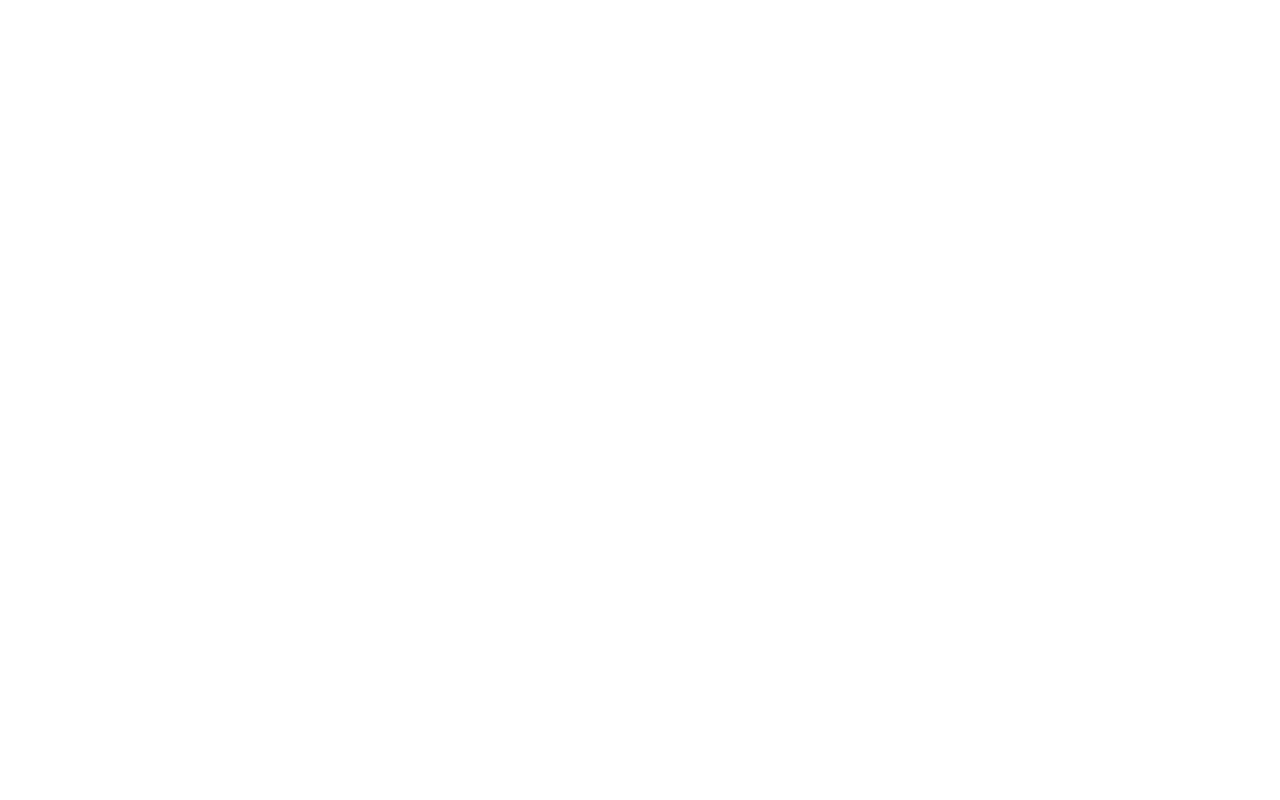
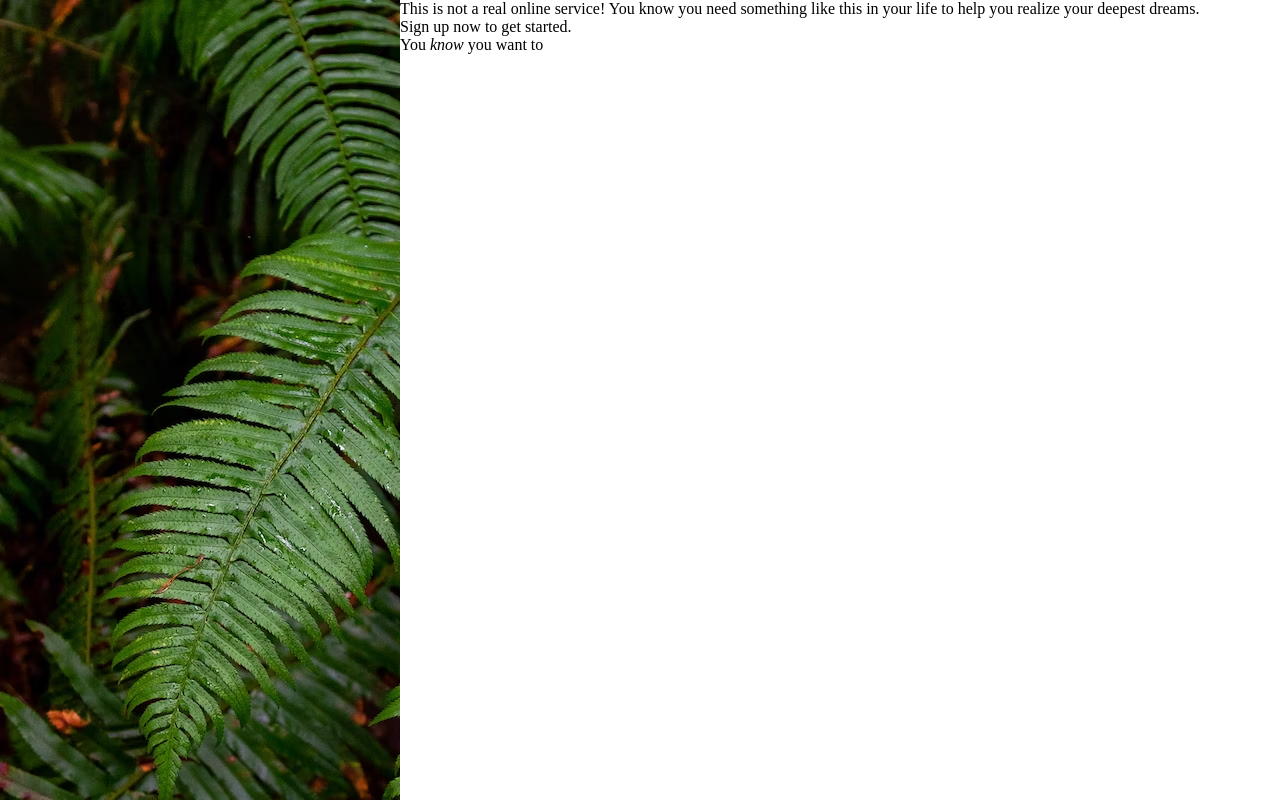
Before and after one commit to Robert4361/Sign-Up-Form, a plain HTML site: page index.html in a window 1280 px wide. Drawn offline with Linux system fonts and the light colour scheme.

Commit message:
Add site layout

```diff
--- a/index.html
+++ b/index.html
@@ -1,13 +1,26 @@
 <!DOCTYPE html>
 <html lang="en">
-<head>
-  <meta charset="UTF-8">
-  <meta http-equiv="X-UA-Compatible" content="IE=edge">
-  <meta name="viewport" content="width=device-width, initial-scale=1.0">
-  <title>Sign-up Form</title>
-  <link rel="stylesheet" href="style.css">
-</head>
-<body>
-
-</body>
+  <head>
+    <meta charset="UTF-8" />
+    <meta http-equiv="X-UA-Compatible" content="IE=edge" />
+    <meta name="viewport" content="width=device-width, initial-scale=1.0" />
+    <title>Sign-up Form</title>
+    <link rel="stylesheet" href="style.css" />
+  </head>
+  <body>
+    <div class="logo"></div>
+    <div class="content">
+      <header>
+        <p>
+          This is not a real online service! You know you need something like
+          this in your life to help you realize your deepest dreams. <br />
+          Sign up now to get started.
+        </p>
+        <p>You <em>know</em> you want to</p>
+      </header>
+      <main>
+        <form action=""></form>
+      </main>
+    </div>
+  </body>
 </html>
--- a/style.css
+++ b/style.css
@@ -18,4 +18,13 @@ html {
 body {
   box-sizing: border-box;
   font-size: 1.6rem;
+  display: flex;
 }
+
+.logo {
+  background-image: url("assets/background_picture.avif");
+  width: max-content;
+  height: 100vh;
+  width: 50vh;
+  background-repeat: no-repeat;
+}
```
